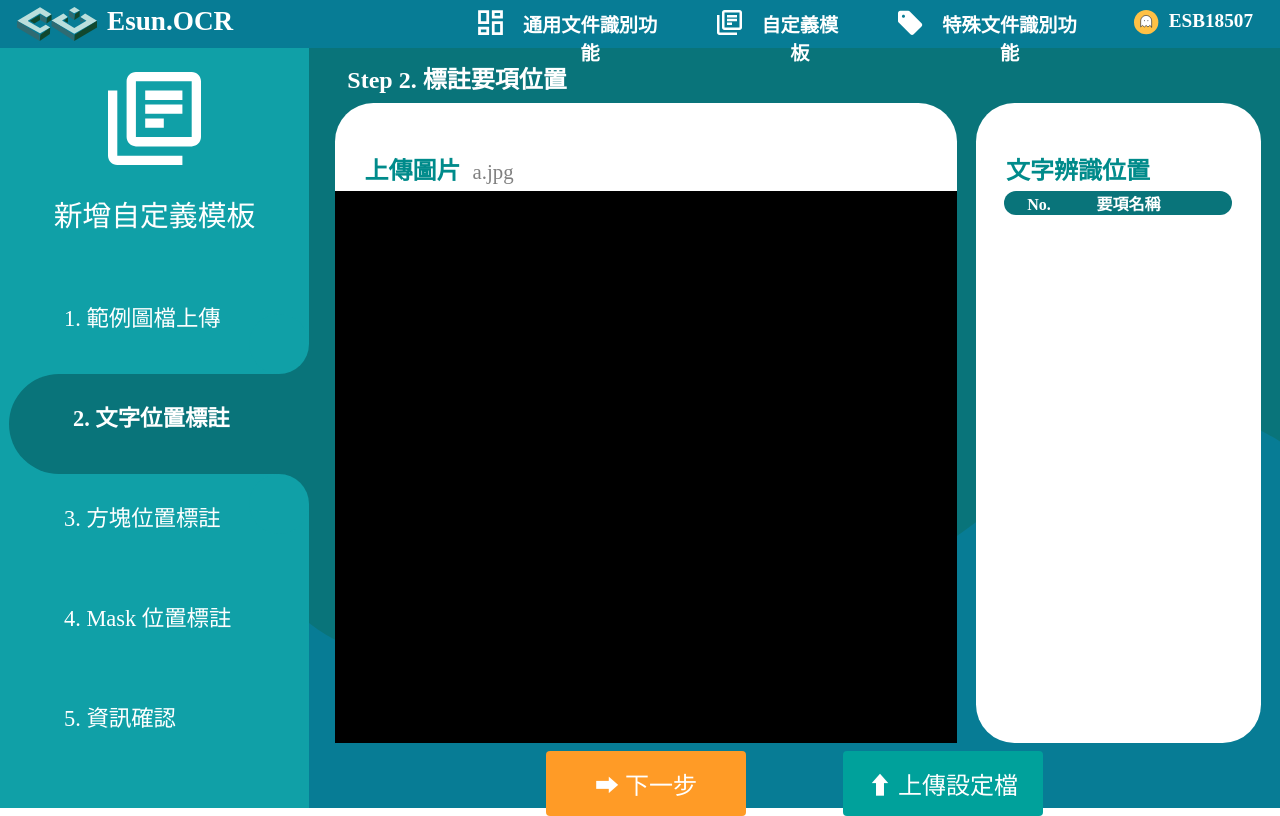
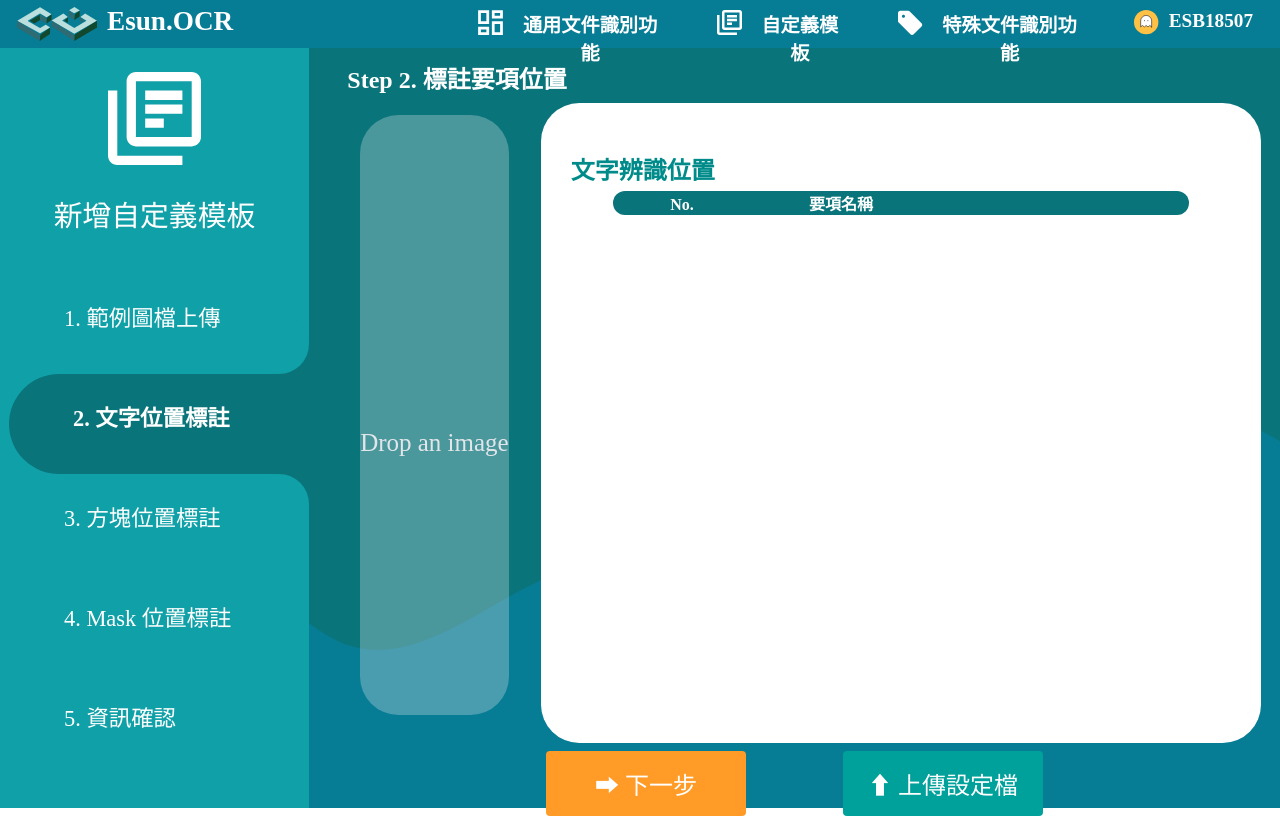
Before and after one commit to halloju/_ocr_web_service, a Vue app in the folder frontend/: page /define/step2 in a window 1280 px wide. Built offline with nearby package versions, Linux system fonts and the light colour scheme.

Commit message:
[feature] DropAnImage

```diff
--- a/frontend/src/assets/css/content.css
+++ b/frontend/src/assets/css/content.css
@@ -176,7 +176,7 @@
     display: block;
     background-color: rgba(226, 230, 234, 0.3);
     max-width: 95%;
-    height: 80vh;
+    height: 75vh;
     margin-top: 1.5vh;
     margin-bottom: 1.5vh;
     margin-left: 2vw;
--- a/frontend/src/components/DropAnImage.vue
+++ b/frontend/src/components/DropAnImage.vue
@@ -41,12 +41,18 @@ export default {
   },
   methods:{
     dragOver(){
-      this.isDragging = true
+      if (this.isUploaded) {
+        this.isDragging = true;
+      }
     },
     dragLeave(){
       this.isDragging = false
     },
     drop(e){
+      if (!this.isUploaded) {
+        e.preventDefault()
+        return
+      }
       let files = e.dataTransfer.files
       this.wrongFile = false
       // allows only 1 file
@@ -71,6 +77,12 @@ export default {
     onRequestUploadFiles(){
 
     }
-  }
+  },
+  props: {
+    isUploaded: {
+      type: Boolean,
+      default: false
+    }
+  },
 }
 </script>
--- a/frontend/src/views/DefineStep1.vue
+++ b/frontend/src/views/DefineStep1.vue
@@ -2,7 +2,9 @@
   <div class="step">
     Step 1. 上傳範例圖片
   </div>
-  <DropAnImage />
+  <DropAnImage
+    :isUploaded="true"
+  />
   <div class="buttons">
     <router-link to="/define/step2" class="btn bg-orange">➡ 下一步</router-link>
   </div>
--- a/frontend/src/views/DefineStep2.vue
+++ b/frontend/src/views/DefineStep2.vue
@@ -3,13 +3,11 @@
     Step 2. 標註要項位置
   </div>
   <div class="contentWrapperFlex">
-  <div class="contentWrapper1 py-5">
-    <div class="bar">
-      <span class="content-title">上傳圖片</span> &nbsp; <span class="content-subtitle">a.jpg</span>
-    </div>
-    <div class="my-content1">
-    </div>
-  </div>
+
+    <DropAnImage
+      :isUploaded="false"
+    />
+
   <div class="contentWrapper2 py-5">
     <div class="bar">
       <span class="content-title">文字辨識位置</span>
@@ -32,15 +30,23 @@
 @import '@/assets/css/content.css';
 </style>
 <script>
+import DropAnImage from '@/components/DropAnImage.vue'
 export default {
-  name: 'DefineStep1',
+  name: 'DefineStep2',
+  components: {
+    DropAnImage
+  },
   data() {
     return {
-
+      imageSource:sessionStorage.imageSource
     };
   },
   methods: {
-    }
+    checkDrop(e){
+      e.preventDefault()
+    },
+
+  }
 
 };
 </script>
```
